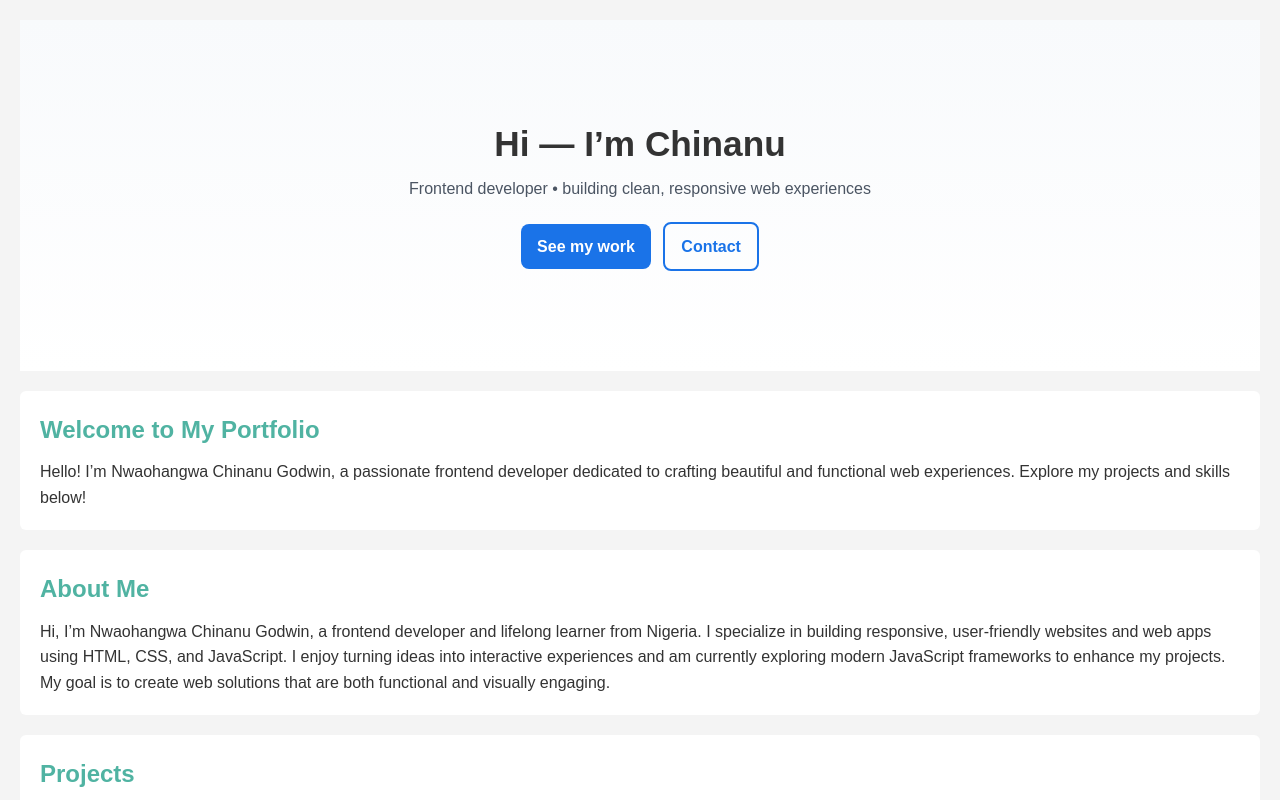
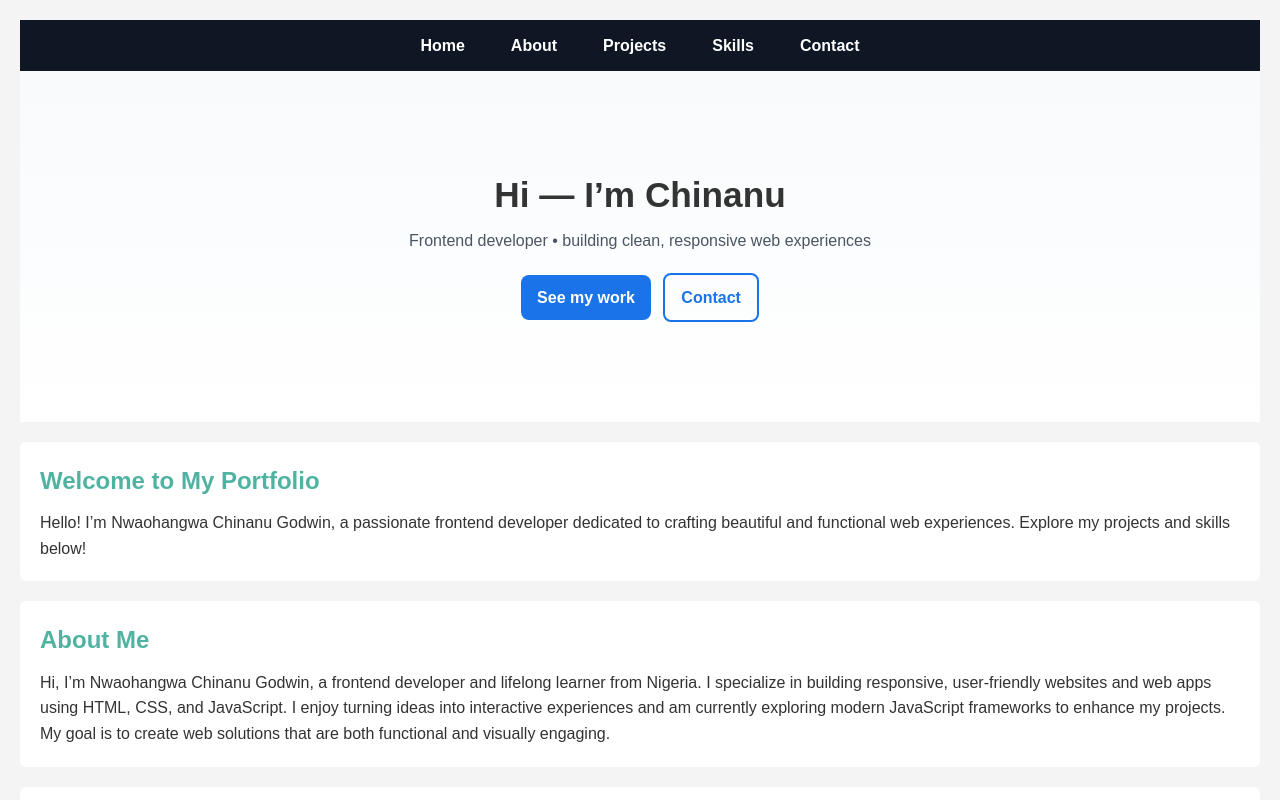
Before and after one commit to chinanugod/portfolio, a plain HTML site: page index.html in a window 1280 px wide. Shown: the top 800 px of the page. Drawn offline with Linux system fonts and the light colour scheme.

Commit message:
feat: add navigation and smooth scrolling

```diff
--- a/index.html
+++ b/index.html
@@ -8,6 +8,16 @@
   </head>
 
   <body>
+    <nav class="nav">
+      <ul>
+        <li><a href="#home">Home</a></li>
+        <li><a href="#about">About</a></li>
+        <li><a href="#projects">Projects</a></li>
+        <li><a href="#skills">Skills</a></li>
+        <li><a href="#contact">Contact</a></li>
+      </ul>
+    </nav>
+
     <header class="hero">
       <div class="hero-inner">
         <h1>Hi — I’m <strong>Chinanu</strong></h1>
--- a/script.js
+++ b/script.js
@@ -0,0 +1,7 @@
+document.querySelectorAll('nav a').forEach(a=>{
+  a.addEventListener('click', e=>{
+    e.preventDefault();
+    const id = a.getAttribute('href');
+    document.querySelector(id).scrollIntoView({behavior:'smooth', block:'start'});
+  });
+});
--- a/style.css
+++ b/style.css
@@ -12,6 +12,23 @@ body {
   color: #333;
   padding: 20px;
 }
+
+.nav{background:#0f1724;
+    padding:.8rem;
+    position:sticky;
+    top:0;
+    z-index:100}
+.nav ul{list-style:none;
+    display:flex;
+    justify-content:center;
+    gap:1rem;
+    margin:0;
+    padding:0}
+.nav a{color:#fff;
+    text-decoration:none;
+    font-weight:600}
+
+
 
 .hero{
   background: linear-gradient(180deg,#f8fafc,#fff);
```
